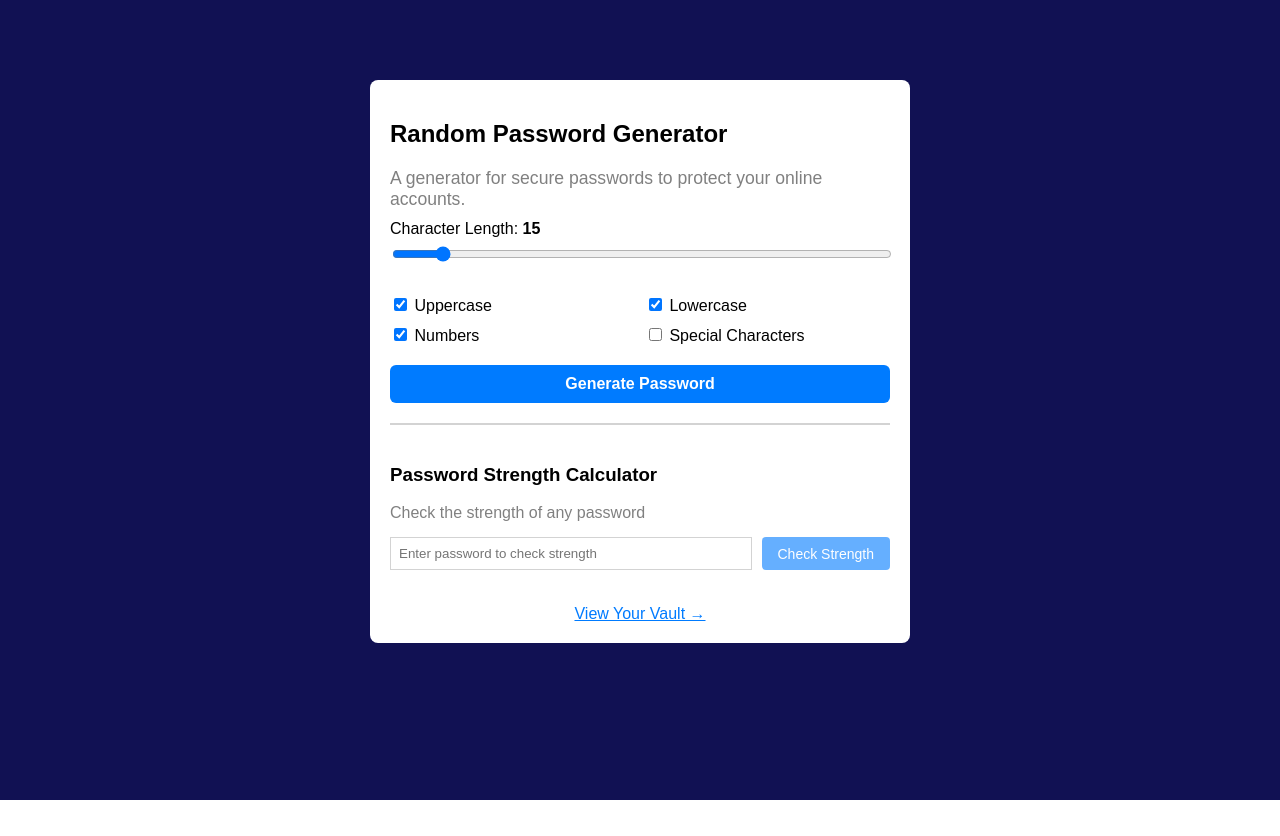
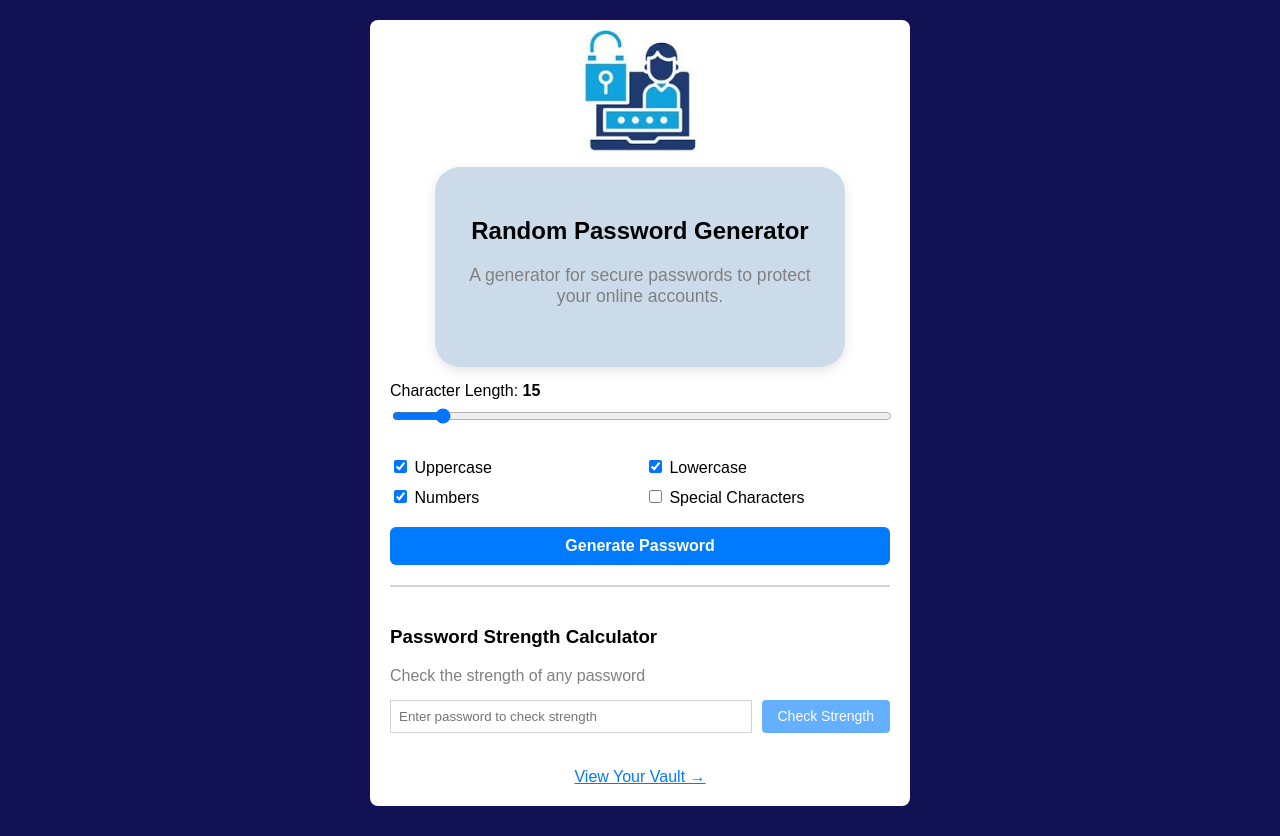
Before and after one commit to beckywong37/secure-password-manager, a React (Vite) app in the folder frontend/web/: page /generator in a window 1280 px wide. Before the commit the page ends 800 px from the top, so only its background shows below. Built offline with nearby package versions, Linux system fonts and the light colour scheme.

Commit message:
Added the form card and logo to the password generator page for consistent UI style. Added error handling to Gpassword generator when user does not select any options. Refactored pages to import LoginLogo instead of using the string path to the image

```diff
--- a/frontend/web/src/App.tsx
+++ b/frontend/web/src/App.tsx
@@ -6,6 +6,8 @@ Features:
 - Navigation bar at the top with links to different pages:
   - Password Generator: http://localhost:5173/generator
   - Login Page: http://localhost:5173/login
+    - Login form is the default view
+    - Toggle between login/registration
   - Vault Page: http://localhost:5173/vault
 */
 
@@ -25,7 +27,7 @@ export default function App() {
         <Routes>
           <Route path="/login" element={<LoginPage />} />
           <Route path="/generator" element={<GeneratorPage />} />
-          <Route path="/vault" element={<div>Vault Page Under Construction</div>} />
+          <Route path="/vault" element={<div>Vault Page Under Construction - Coming Soon!</div>} />
         </Routes>
       </div>
     </BrowserRouter>
--- a/frontend/web/src/components/LoginForm.tsx
+++ b/frontend/web/src/components/LoginForm.tsx
@@ -55,7 +55,7 @@ export default function LoginForm({ onSwitchToRegister }: LoginFormProps) {
       <form onSubmit={submitLoginForm} style={{ display: "flex", flexDirection: "column", gap: 15 }}>
         <div>
           <label className={styles.inputLabel}>
-            Username or Email
+            Username or Email *
           </label>
           <input
             type="text"
@@ -68,7 +68,7 @@ export default function LoginForm({ onSwitchToRegister }: LoginFormProps) {
 
         <div>
           <label className={styles.inputLabel}>
-            Password
+            Password *
           </label>
           <input
             type="password"
--- a/frontend/web/src/components/PasswordGenerator.tsx
+++ b/frontend/web/src/components/PasswordGenerator.tsx
@@ -40,6 +40,13 @@ export default function Generator({ onPasswordGenerated, onError }: GeneratorPro
     setError("");
     onError("");
 
+    // Error message if no options selected
+    if (!uppercase && !lowercase && !numbers && !special) {
+      const errorMsg = "Please select at least one character type";
+      setError(errorMsg);
+      return;
+    }
+
     try {
       // Makes POST request to Django backend endpoint to generate password (relative path)
       const response = await fetch("/generator/api/generate-password/", {
@@ -68,10 +75,6 @@ export default function Generator({ onPasswordGenerated, onError }: GeneratorPro
 
   return (
     <div>
-      <h2>Random Password Generator</h2>
-      <p style={{ fontSize: "1.1em", color: "gray", marginBottom: 10 }}>
-        A generator for secure passwords to protect your online accounts.
-      </p>
 
       <div style={{ display: "flex", flexDirection: "column", gap: 10 }}>
         {/* Character Length Slider */}
--- a/frontend/web/src/components/RegistrationForm.tsx
+++ b/frontend/web/src/components/RegistrationForm.tsx
@@ -65,14 +65,14 @@ export default function RegistrationForm({ onSwitchToLogin}: RegistrationFormPro
       <div className={styles.formCard}>
         <h2>Create a New Account</h2>
         <p style={{ fontSize: "1em", color: "gray", marginBottom: 30, marginTop: 8 }}>
-          Register by providing the following information
+          To register provide the following information
         </p>
       </div>
 
       <form onSubmit={submitRegistrationForm} style={{ display: "flex", flexDirection: "column", gap: 15 }}>
         <div>
           <label className={styles.inputLabel}>
-            Username
+            Username *
           </label>
           <input
             type="text"
@@ -85,7 +85,7 @@ export default function RegistrationForm({ onSwitchToLogin}: RegistrationFormPro
 
         <div>
           <label className={styles.inputLabel}>
-            Email
+            Email *
           </label>
           <input
             type="email"
@@ -98,7 +98,7 @@ export default function RegistrationForm({ onSwitchToLogin}: RegistrationFormPro
 
         <div>
           <label className={styles.inputLabel}>
-            Password
+            Password *
           </label>
           <input
             type="password"
@@ -111,7 +111,7 @@ export default function RegistrationForm({ onSwitchToLogin}: RegistrationFormPro
 
         <div>
           <label className={styles.inputLabel}>
-            Confirm Password
+            Confirm Password *
           </label>
           <input
             type="password"
--- a/frontend/web/src/pages/Generator.tsx
+++ b/frontend/web/src/pages/Generator.tsx
@@ -1,5 +1,8 @@
 /*
 This creates the Password Generator/Strength Calculator page using React.
+
+Note:
+To start the Vite dev server, run: 'npm run dev' in the frontend/web directory.
 
 ** GenAI Citation for Becky: **
 Portions of this code related to the Password Generator/Strength Calculator page were generated with
@@ -16,6 +19,7 @@ import { Link } from 'react-router-dom';
 import styles from './Page.module.css';
 import PasswordGenerator from '../components/PasswordGenerator';
 import PasswordStrengthCalculator from '../components/PasswordStrengthCalculator';
+import loginLogo from '../assets/LoginLogo.jpeg';
 
 export default function GeneratorPage() {
   const [password, setPassword] = useState("");
@@ -32,6 +36,24 @@ export default function GeneratorPage() {
     <div className={styles.pageContainer}>
       {/* Container for Password Generator and Strength Calculator */}
       <div className={styles.contentContainer}>
+            {/* Logo for Login and Registration pages */}
+             <img
+              src={loginLogo}
+              alt="Secure Password Manager Logo"
+              style={{
+                width: "120px",
+                height: "auto",
+                margin: "0 auto 1px",
+                display: "block"
+              }}
+            />
+        <div className={styles.formCard}>
+          <h2>Random Password Generator</h2>
+          <p style={{ fontSize: "1.1em", color: "gray", marginBottom: 30, marginTop: 8 }}>
+            A generator for secure passwords to protect your online accounts.
+          </p>
+        </div>
+
         <PasswordGenerator
           onPasswordGenerated={handlePasswordGenerated}
           onError={setError}
--- a/frontend/web/src/pages/Login.tsx
+++ b/frontend/web/src/pages/Login.tsx
@@ -5,9 +5,12 @@ Features:
 - Login page is the default view
 - Users can switch between login and registration views
 
+Note:
+To start the Vite dev server, run: 'npm run dev' in the frontend/web directory.
+
 GenAI Citation for Becky:
-Portions of this code related to toggling between login and registration view were
-generated with the help of ChatGPT-5.
+Portions of this code related to toggling between login and registration view and
+image import were generated with the help of ChatGPT-5.
 The conversation transcript [ChatGPT-5 linked here](https://chatgpt.com/c/6909a5b2-4044-8328-a301-dec7aa7cb71b)
 documents the GenAI Interaction that led to my code.
 */
@@ -17,6 +20,7 @@ import { useState } from 'react';
 import styles from './Page.module.css';
 import LoginForm from '../components/LoginForm';
 import RegistrationForm from '../components/RegistrationForm';
+import loginLogo from '../assets/LoginLogo.jpeg';
 
 export default function LoginPage() {
     // mode is a string that can be either 'login' or 'register', 'login' is default
@@ -35,7 +39,7 @@ export default function LoginPage() {
         <div className={styles.contentContainer}>
             {/* Logo for Login and Registration pages */}
              <img
-              src="src/assets/LoginLogo.jpeg"
+              src={loginLogo}
               alt="Secure Password Manager Logo"
               style={{
                 width: "120px",
--- a/frontend/web/src/pages/Page.module.css
+++ b/frontend/web/src/pages/Page.module.css
@@ -17,7 +17,7 @@
   top: 0;
   left: 0;
   right: 0;
-  padding: 80px 0 30px 0;
+  padding: 20px 0 30px 0;
   box-sizing: border-box;
 }
 
@@ -26,7 +26,7 @@
   max-width: 500px;
   margin: 0 auto;
   background-color: var(--background-secondary);
-  padding: 20px;
+  padding: 10px 20px 20px 20px;
   border-radius: 8px;
 }
 
@@ -76,7 +76,7 @@ input:focus {
   box-shadow: 0 0 0 2px rgba(0,123,255,0.2);
 }
 
-/* Input label styling */
+/* Input label styling (ie username, password, etc.) */
 .inputLabel {
   display: block;
   margin-bottom: 8px;
@@ -85,7 +85,7 @@ input:focus {
   color: #333;
 }
 
-/* Input field styling */
+/* Input field styling (ie white box for input fields*/
 .inputField {
   width: 100%;
   padding: 10px;
@@ -98,10 +98,10 @@ input:focus {
 
 /* Form card styling */
 .formCard {
-  max-width: 300px;
-  margin: 40px auto;
+  max-width: 350px;
+  margin: 15px auto;
   padding: 30px;
-  border-radius: 8px;
+  border-radius: 25px; /* Rounds corners of form card */
   box-shadow: 0 4px 12px rgba(0,0,0,0.1);
   background-color: #ccdbe9;
   text-align: center;
```
